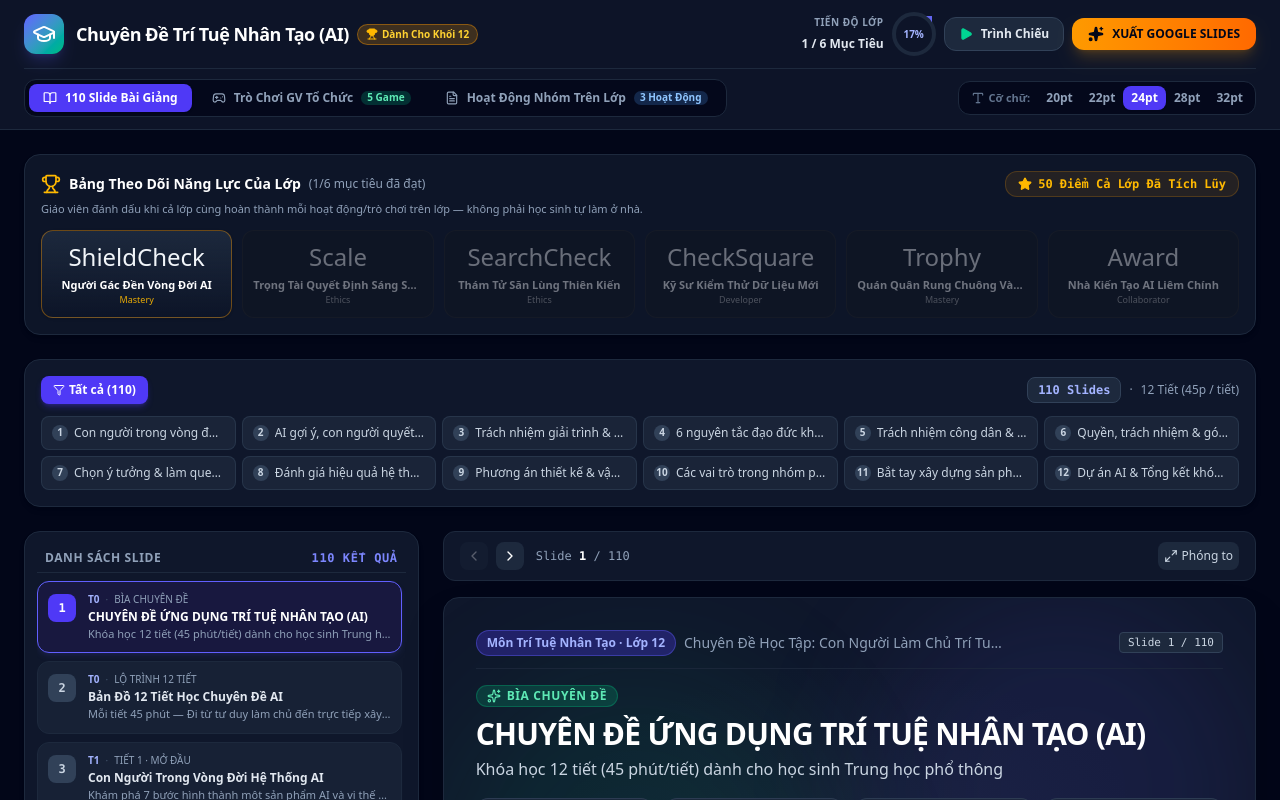
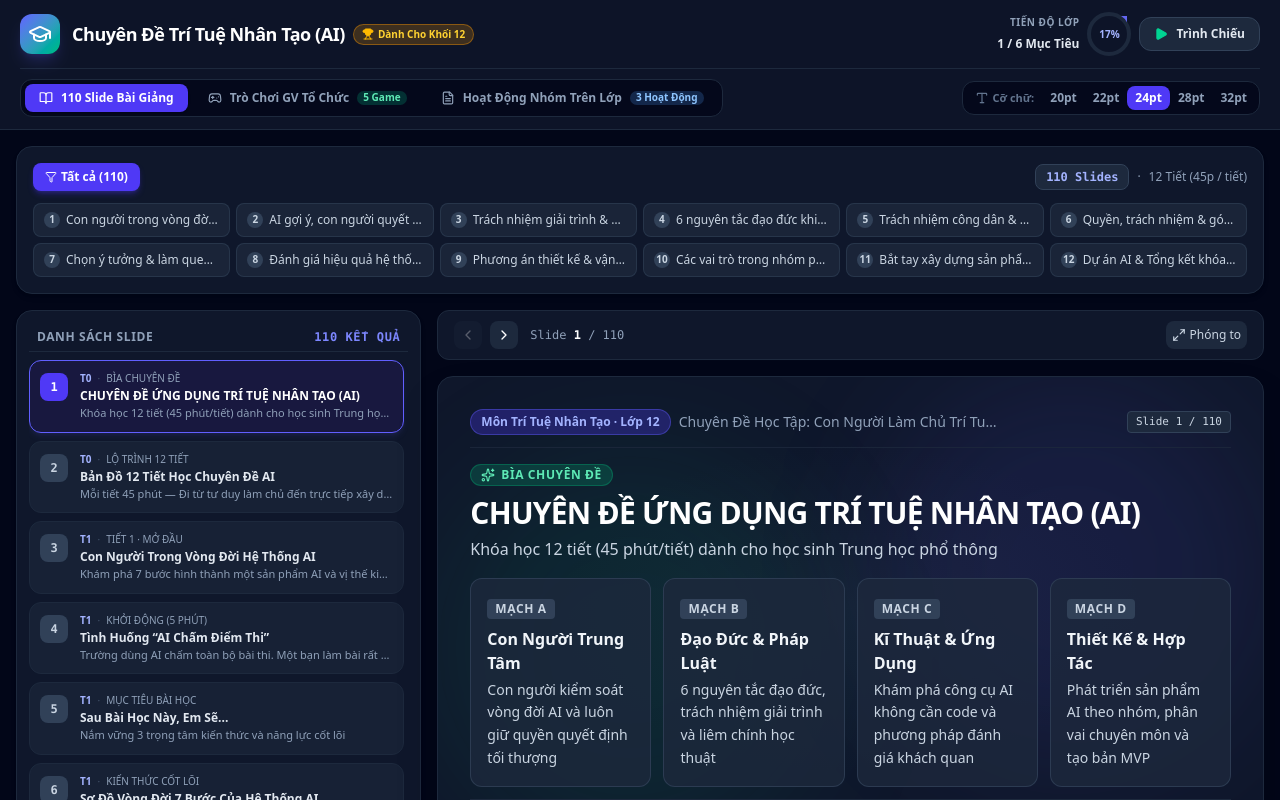
Before and after one commit to nhausinh-cpu/DAY-AI-LOP-12, a React (Vite) app: page / in a window 1280 px wide. Shown: the top 800 px of the page. Built offline with nearby package versions, Linux system fonts and the light colour scheme.

Commit message:
Bo nut Xuat Google Slides va Bang Theo Doi Nang Luc Cua Lop, dan layout sat 2 bien man hinh, nang cac phan len cho hop chieu cao

```diff
--- a/src/App.tsx
+++ b/src/App.tsx
@@ -5,28 +5,19 @@ import { SlideCanvas } from './components/SlideCanvas';
 import { SlideThumbnailList } from './components/SlideThumbnailList';
 import { TeacherNotesDrawer } from './components/TeacherNotesDrawer';
 import { PeriodFilterBar } from './components/PeriodFilterBar';
-import { GoogleSlidesExportModal } from './components/GoogleSlidesExportModal';
 import { PresentationModeModal } from './components/PresentationModeModal';
 import { InteractiveGamesHub } from './components/InteractiveGamesHub';
 import { InteractiveActivitiesHub } from './components/InteractiveActivitiesHub';
-import { StudentBadgesBar } from './components/StudentBadgesBar';
 import type { FontSizeOption } from './components/SlideCanvas';
 import {
-  Sparkles,
   Play,
-  Share2,
   ChevronLeft,
   ChevronRight,
   Maximize2,
   BookOpen,
-  Award,
-  Layers,
-  Cpu,
   GraduationCap,
-  Download,
   Gamepad2,
   FileText,
-  Star,
   Trophy,
   Type,
 } from 'lucide-react';
@@ -37,7 +28,6 @@ export default function App() {
   const [activeTab, setActiveTab] = useState<'slides' | 'games' | 'activities'>('slides');
   const [activeSlideId, setActiveSlideId] = useState<number>(1);
   const [selectedPeriod, setSelectedPeriod] = useState<number | 'all'>('all');
-  const [isExportModalOpen, setIsExportModalOpen] = useState<boolean>(false);
   const [isPresentationOpen, setIsPresentationOpen] = useState<boolean>(false);
   const [fontSize, setFontSize] = useState<FontSizeOption>('24pt');
 
@@ -85,7 +75,7 @@ export default function App() {
   // Keyboard navigation for main screen
   useEffect(() => {
     const handleKeyDown = (e: KeyboardEvent) => {
-      if (isExportModalOpen || isPresentationOpen || activeTab !== 'slides') return;
+      if (isPresentationOpen || activeTab !== 'slides') return;
       if (e.key === 'ArrowRight') {
         handleNextSlide();
       } else if (e.key === 'ArrowLeft') {
@@ -97,13 +87,13 @@ export default function App() {
     };
     window.addEventListener('keydown', handleKeyDown);
     return () => window.removeEventListener('keydown', handleKeyDown);
-  }, [currentIndexInAll, isExportModalOpen, isPresentationOpen, activeTab]);
+  }, [currentIndexInAll, isPresentationOpen, activeTab]);
 
   return (
     <div className="min-h-screen bg-slate-950 text-slate-100 flex flex-col font-sans">
       {/* Top Main Navigation Header */}
-      <header className="sticky top-0 z-40 bg-slate-900/90 backdrop-blur-md border-b border-slate-800 px-4 sm:px-6 py-3">
-        <div className="max-w-7xl mx-auto flex flex-col md:flex-row items-center justify-between gap-3">
+      <header className="sticky top-0 z-40 bg-slate-900/90 backdrop-blur-md border-b border-slate-800 px-3 sm:px-5 py-3">
+        <div className="w-full flex flex-col md:flex-row items-center justify-between gap-3">
           {/* Logo & Title */}
           <div className="flex items-center gap-3">
             <div className="w-10 h-10 rounded-xl bg-gradient-to-br from-indigo-500 to-emerald-500 flex items-center justify-center text-white shadow-lg shadow-indigo-500/20">
@@ -162,20 +152,11 @@ export default function App() {
                 <span>Trình Chiếu</span>
               </button>
             )}
-
-            {/* Primary Action Button: Kích Hoạt & Xuất Google Slides */}
-            <button
-              onClick={() => setIsExportModalOpen(true)}
-              className="py-2 px-4 rounded-xl bg-gradient-to-r from-amber-500 to-orange-500 hover:from-amber-400 hover:to-orange-400 text-slate-950 text-xs font-bold flex items-center gap-2 shadow-lg shadow-amber-500/20 transition-all cursor-pointer"
-            >
-              <Sparkles className="w-4 h-4 fill-current" />
-              <span>XUẤT GOOGLE SLIDES</span>
-            </button>
           </div>
         </div>
 
         {/* Navigation Tabs Bar */}
-        <div className="max-w-7xl mx-auto mt-3 pt-2.5 border-t border-slate-800 flex items-center justify-between gap-3 flex-wrap">
+        <div className="w-full mt-3 pt-2.5 border-t border-slate-800 flex items-center justify-between gap-3 flex-wrap">
           <div className="flex items-center gap-1.5 p-1 bg-slate-950/80 rounded-xl border border-slate-800 text-xs font-semibold">
             <button
               onClick={() => setActiveTab('slides')}
@@ -247,16 +228,10 @@ export default function App() {
       </header>
 
       {/* Main Content Layout */}
-      <main className="max-w-7xl mx-auto w-full p-4 sm:p-6 flex-1 flex flex-col gap-6">
-        {/* Student Badges & Achievements Bar */}
-        <StudentBadgesBar
-          unlockedBadgeIds={unlockedBadgeIds}
-          totalScore={totalScore}
-        />
-
+      <main className="w-full p-3 sm:p-4 flex-1 flex flex-col gap-4">
         {/* TAB 1: 110 SLIDES PRESENTATION DECK */}
         {activeTab === 'slides' && (
-          <div className="space-y-6">
+          <div className="space-y-4">
             {/* Period Filter Bar */}
             <PeriodFilterBar
               selectedPeriod={selectedPeriod}
@@ -265,7 +240,7 @@ export default function App() {
             />
 
             {/* Central Workspace: Thumbnails List + Interactive Slide Canvas + Teacher Notes */}
-            <div className="grid grid-cols-1 lg:grid-cols-12 gap-6 items-start">
+            <div className="grid grid-cols-1 lg:grid-cols-12 gap-4 items-start">
               {/* Left Column: Thumbnails List (4 cols on lg) */}
               <div className="lg:col-span-4 h-full">
                 <SlideThumbnailList
@@ -367,12 +342,6 @@ export default function App() {
       </footer>
 
       {/* Modals */}
-      <GoogleSlidesExportModal
-        isOpen={isExportModalOpen}
-        onClose={() => setIsExportModalOpen(false)}
-        slides={ALL_SLIDES}
-      />
-
       <PresentationModeModal
         isOpen={isPresentationOpen}
         onClose={() => setIsPresentationOpen(false)}
```
